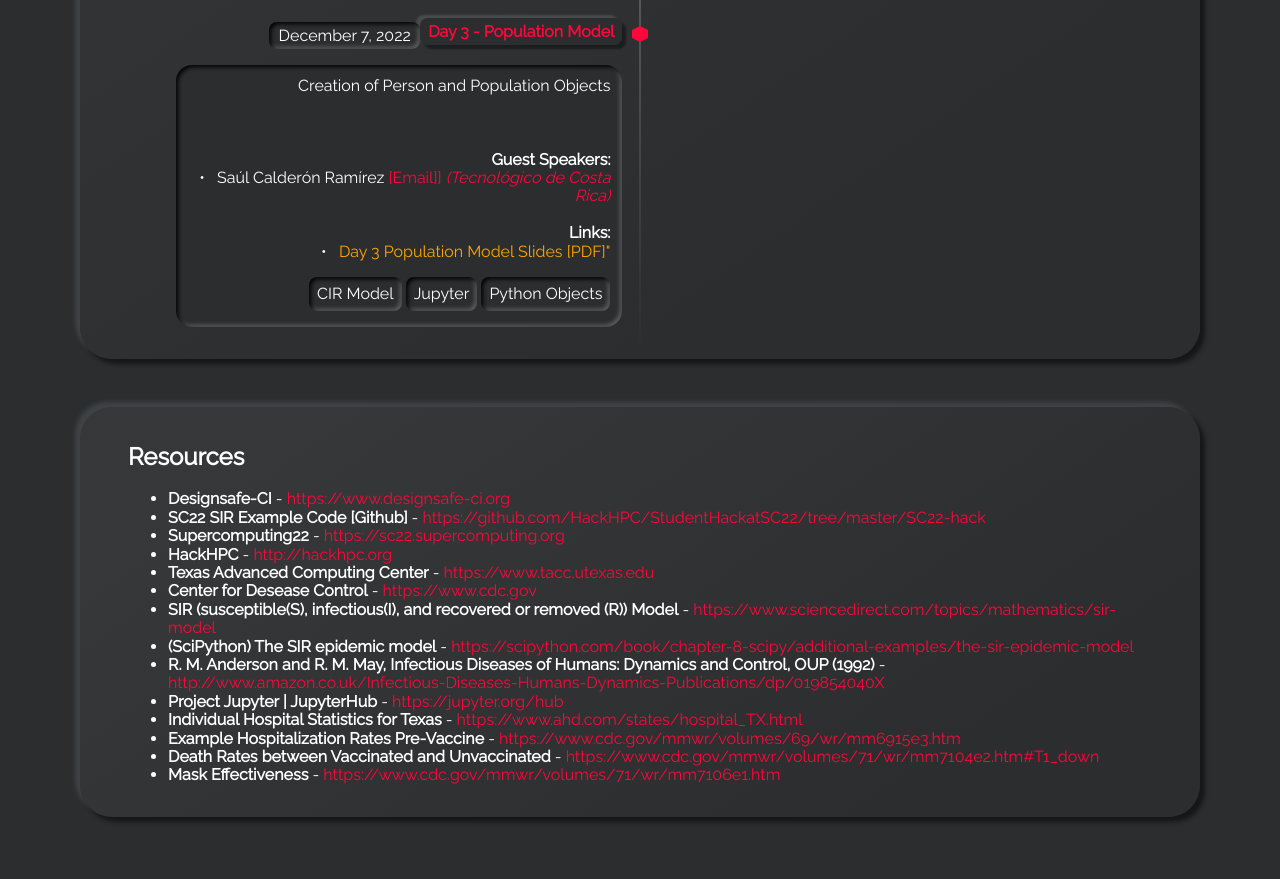
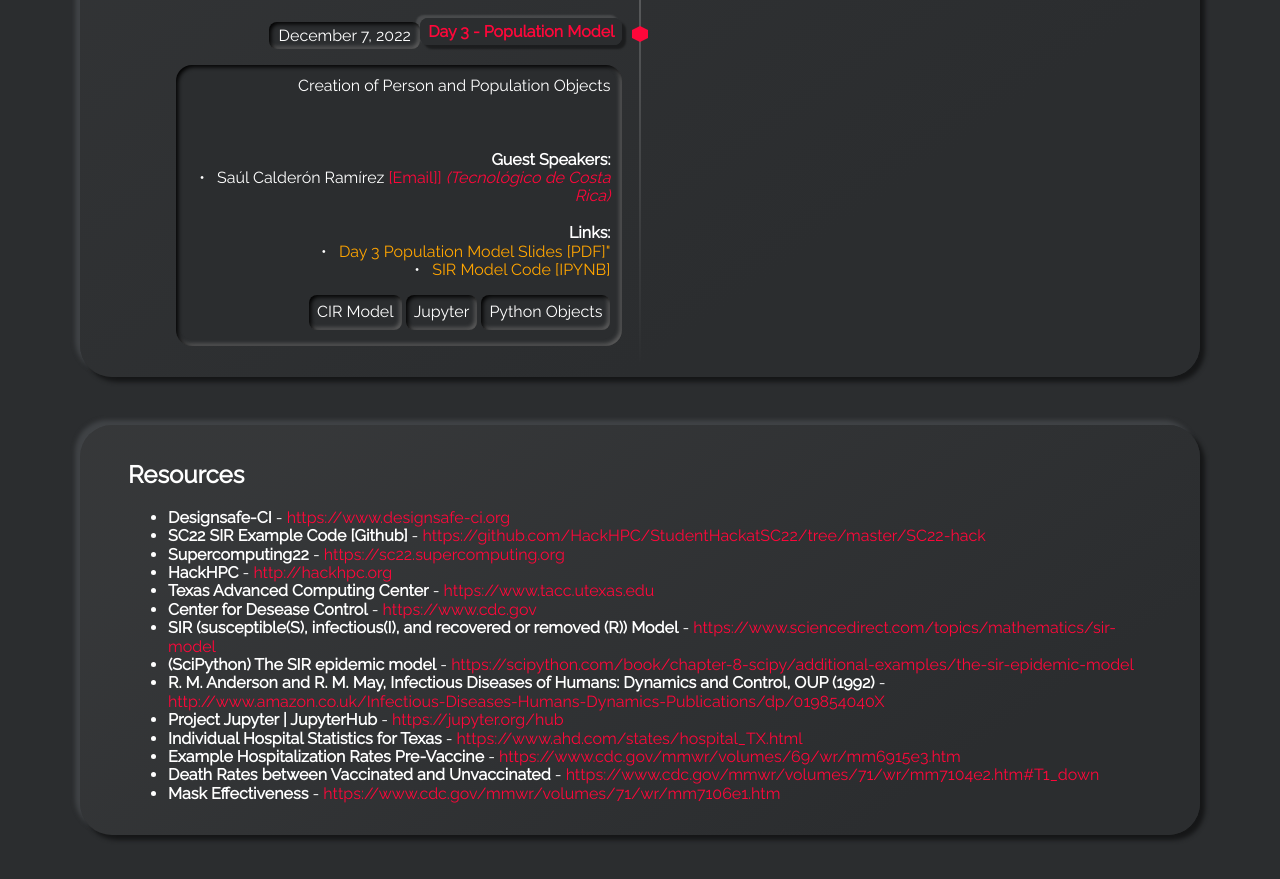
Before and after one commit to HackHPC/BigDataHack-2022, a Jekyll site: the page built from index.md, in a window 1280 px wide and 900 px high, scrolled down 4601 px. Shown: the top 879 px of the window. Built offline with Jekyll 4.4.1, drawn with Linux system fonts in a browser that asks for light colours; our own code applies the rules of GitHub Pages for plain Markdown files.

Commit message:
added model code

```diff
--- a/_data/timeline.yml
+++ b/_data/timeline.yml
@@ -80,6 +80,8 @@
   links:
     - name: Day 3 Population Model Slides [PDF]"
       url: https://github.com/HackHPC/BigDataHack-2022/blob/gh-pages/assets/slides/wednesday_files/BigDataHack22-Day3.pdf
+    - name: "SIR Model Code [IPYNB]"
+      url: https://github.com/HackHPC/BigDataHack-2022/blob/gh-pages/assets/slides/wednesday_files/SIR-Model-2022.ipynb
 
 
 #- title: Day 4 - Machine Learning and Hackathon
```
Also changed, not shown: 1 other file.
